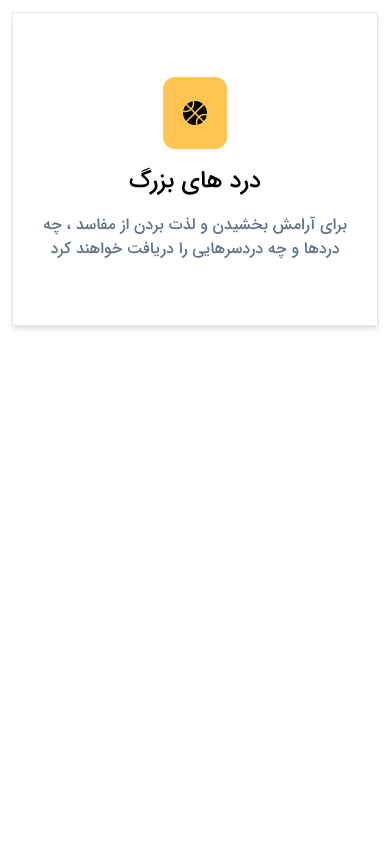
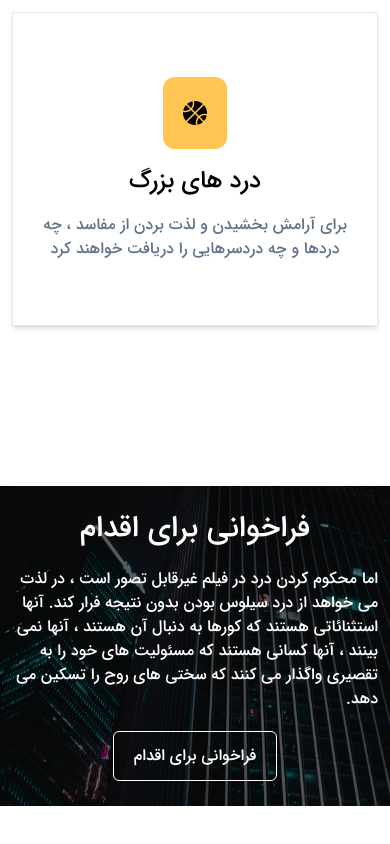
Before and after one commit to salehMb1999/kasuka, a React (Vite) app: page / in a window 390 px wide. Shown: the part 5802-6646 px from the top of the page. Before the commit the page ends 6208 px from the top, so only its background shows below. Built offline with nearby package versions, Linux system fonts and the light colour scheme.

Commit message:
cta section finished  with responsive :)

```diff
--- /dev/null
+++ b/src/cta/cta.jsx
@@ -0,0 +1,21 @@
+export default function Cta() {
+  return (
+    <div className="relative my-20 h-80 bg-[url('/src/public/images/cta-bg.jpg')] bg-cover bg-fixed bg-center bg-no-repeat font-iranSansMed before:absolute before:bottom-0 before:left-0 before:right-0 before:top-0 before:bg-[rgba(0,0,0,.6)] before:from-slate-500 before:to-slate-500">
+      <div className="container relative mx-auto flex h-full flex-col items-center justify-center gap-5 px-3 py-10 text-white">
+        <h2 className="text-3xl">فراخوانی برای اقدام</h2>
+        <p>
+          اما محکوم کردن درد در فیلم غیرقابل تصور است ، در لذت می خواهد از درد
+          سیلوس بودن بدون نتیجه فرار کند. آنها استثنائاتی هستند که کورها به
+          دنبال آن هستند ، آنها نمی بینند ، آنها کسانی هستند که مسئولیت های خود
+          را به تقصیری واگذار می کنند که سختی های روح را تسکین می دهد.
+        </p>
+        <a
+          className="rounded-md border border-white px-5 py-3 duration-300 ease-in-out hover:border-[#ffc451] hover:bg-[#ffc451] hover:text-black"
+          href="#"
+        >
+          فراخوانی برای اقدام
+        </a>
+      </div>
+    </div>
+  );
+}
--- a/src/main.jsx
+++ b/src/main.jsx
@@ -5,11 +5,13 @@ import "./index.css";
 import Introduction from "./introduction/introduction";
 import Features from "./features/features";
 import Services from "./services/services";
+import Cta from "./cta/cta";
 ReactDOM.createRoot(document.getElementById("root")).render(
   <React.StrictMode>
     <Header />
     <Introduction />
     <Features />
     <Services />
+    <Cta />
   </React.StrictMode>,
 );
```
Also changed, not shown: src/public/images/cta-bg.jpg (added).
